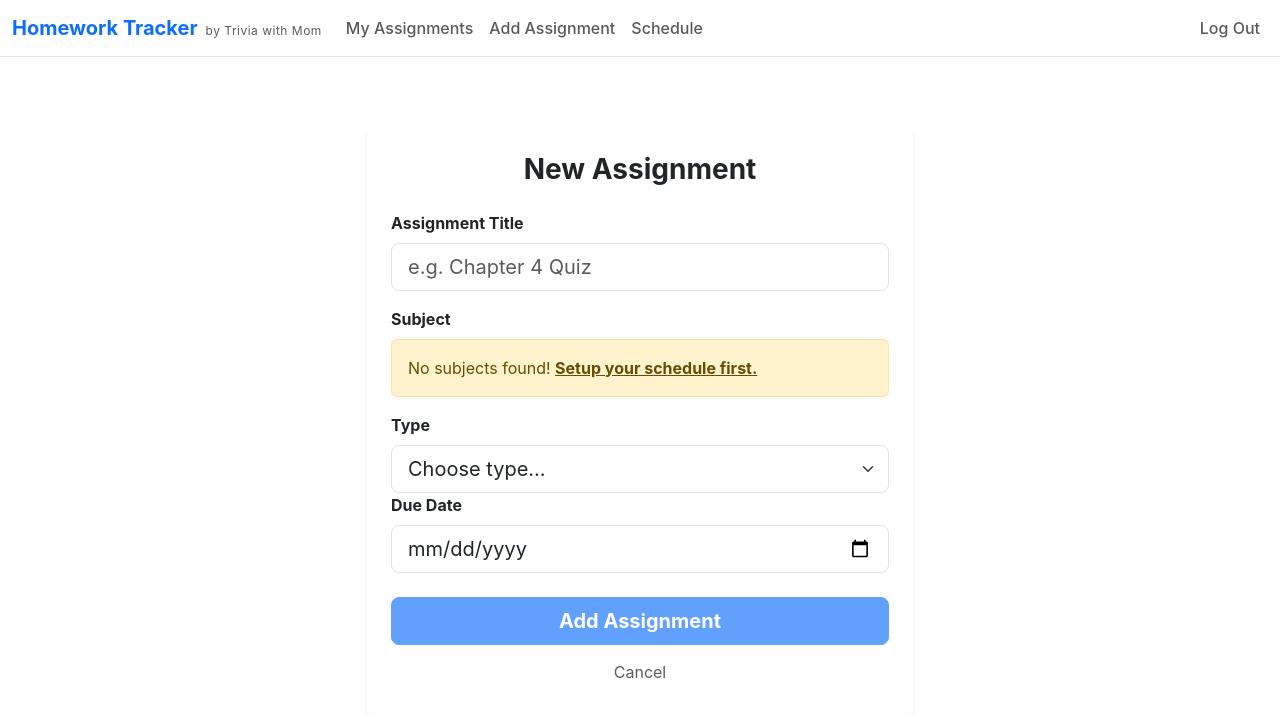
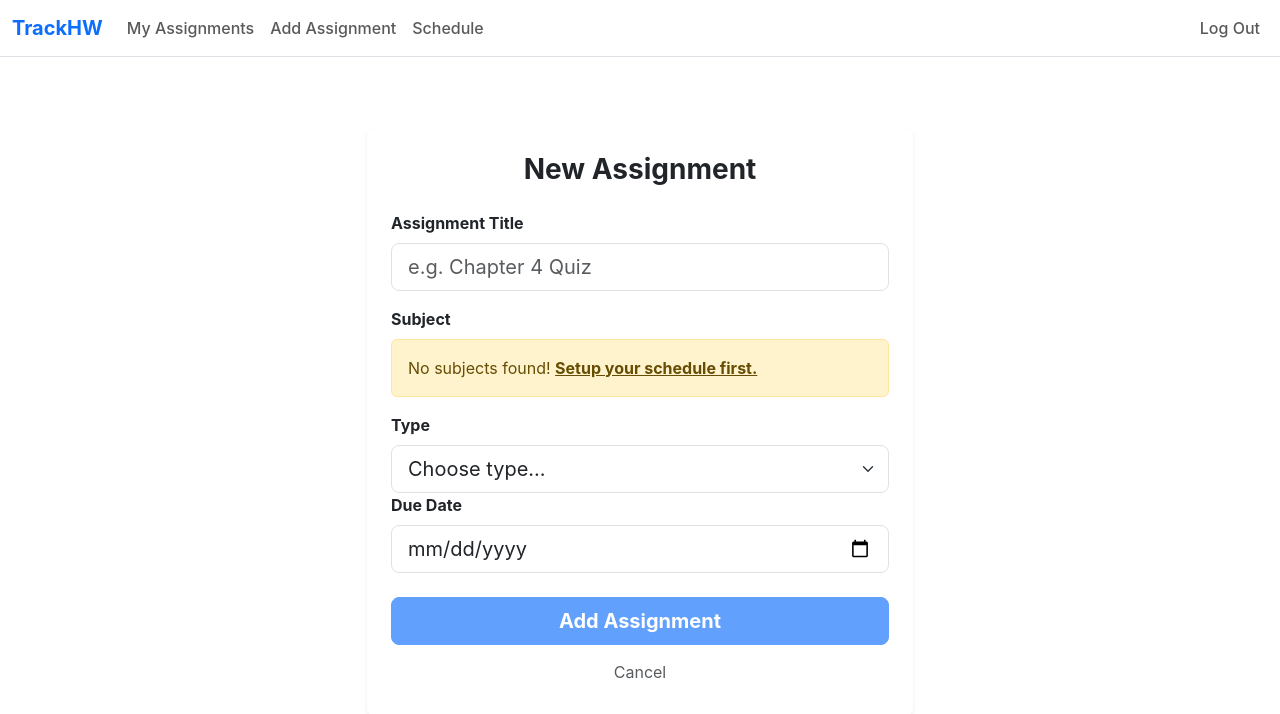
Before and after one commit to damelwani/homework, a Flask app: page /add in a window 1280 px wide. Shown: the top 714 px of the page. Run offline with Flask 3, Linux system fonts and the light colour scheme; the visitor is signed in with stand-in values (Sample User, id 1); data that the repository does not hold is empty; some libraries are stand-ins or nearby versions.

Commit message:
Update layout.html

```diff
--- a/templates/layout.html
+++ b/templates/layout.html
@@ -50,19 +50,15 @@
                     {% if session["role"] == "parent" %}
                 <a class="navbar-brand d-flex align-items-baseline" href="/parent">
             <span class="text-primary fw-bold">TrackHW</span>
-            <small class="ms-2 text-body-secondary fw-normal" style="font-size: 0.6em; letter-spacing: 0.5px;">
-                by Trivia with Mom
-            </small>
+
         </a>
                         <li class="nav-item"><a class="nav-link" href="/parent">Family Dashboard</a></li>
                         <li class="nav-item"><A class="nav-link" href="schedule">Family Schedules</a></li>
                         <li class="nav-item"><a class="nav-link" href="/link">Link Student</a></li>
                     {% else %}
                 <a class="navbar-brand d-flex align-items-baseline" href="/">
-            <span class="text-primary fw-bold">Homework Tracker</span>
-            <small class="ms-2 text-body-secondary fw-normal" style="font-size: 0.6em; letter-spacing: 0.5px;">
-                by Trivia with Mom
-            </small>
+            <span class="text-primary fw-bold">TrackHW</span>
+
         </a>
                         <li class="nav-item"><a class="nav-link" href="/">My Assignments</a></li>
                         <li class="nav-item"><a class="nav-link" href="/add">Add Assignment</a></li>
```
